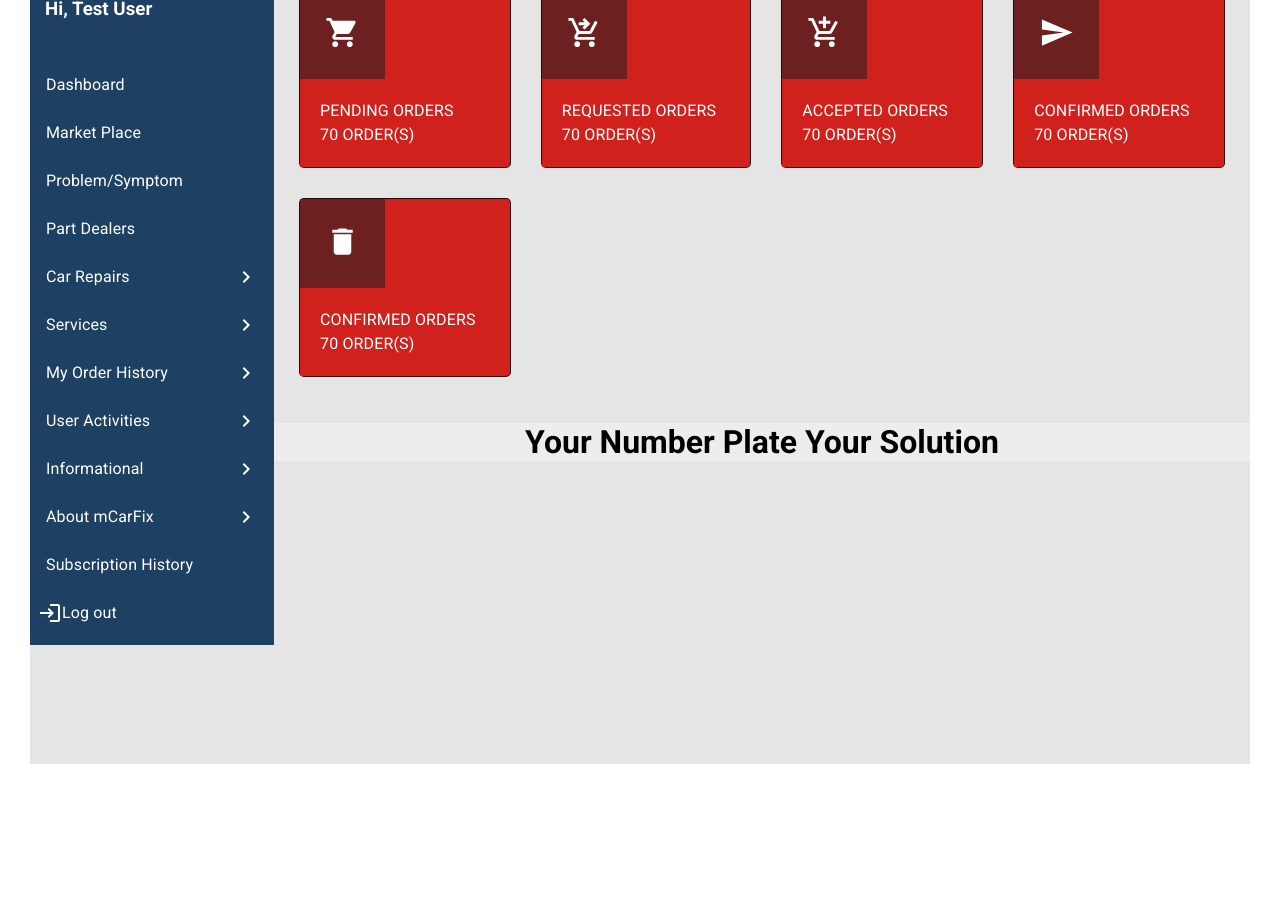
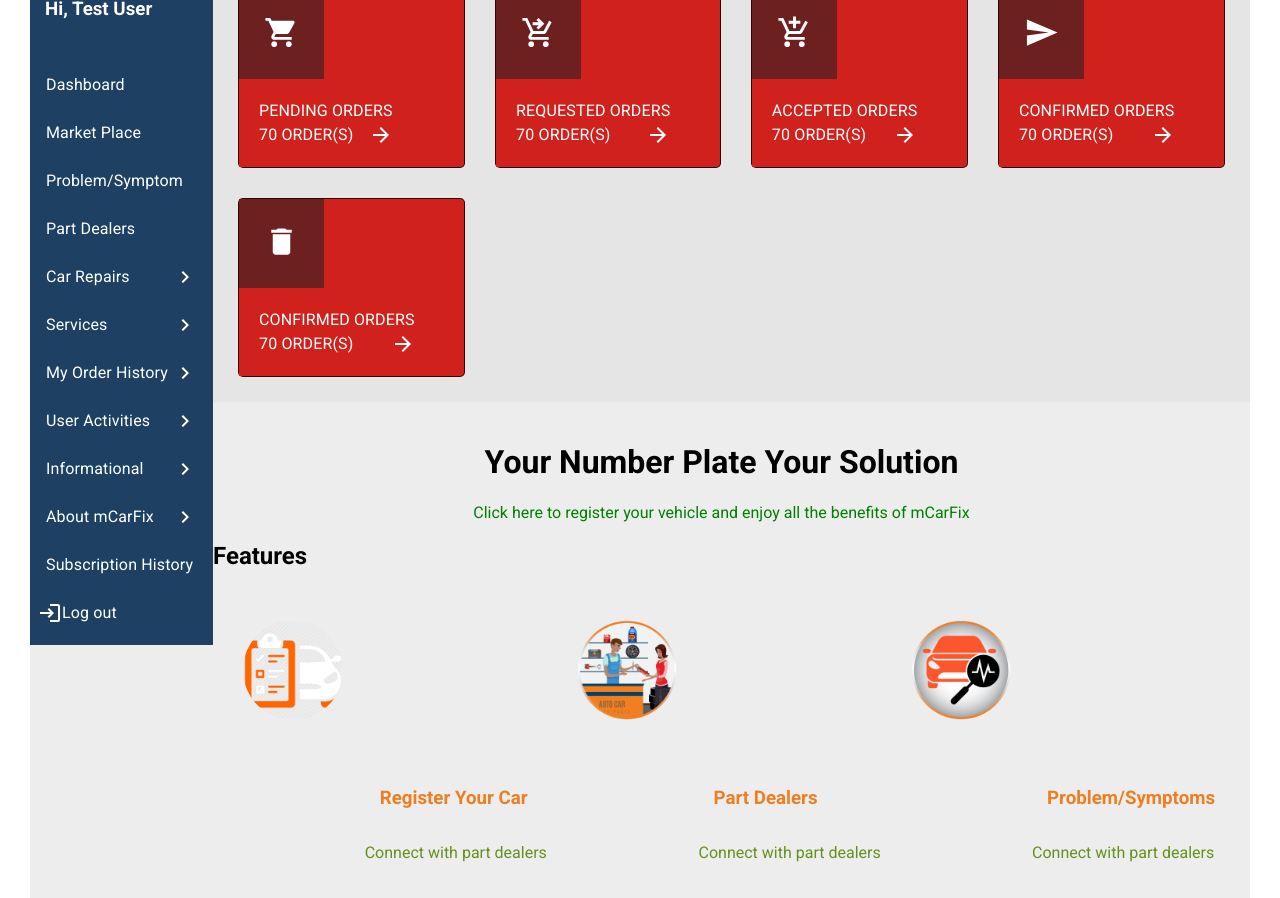
Before and after one commit to chibukasia/mcarfix-user-dashboard, a React (Create React App) app: page /dashboard in a window 1280 px wide. Shown: the part 100-998 px from the top of the page. Before the commit the page ends 864 px from the top, so only its background shows below. Built offline with nearby package versions, Linux system fonts and the light colour scheme.

Commit message:
customized the user dashboard

```diff
--- a/src/App.css
+++ b/src/App.css
@@ -73,7 +73,7 @@
   background-color: #e5e5e5;
   height: 100vh;
 }
-a {
+ a {
   color: white;
   text-decoration: none;
 }
@@ -114,3 +114,41 @@ li:hover{
   color: white;
   background-color: #d0211c;
  }
+ .features-container{
+  background-color: #ededed;
+  padding: 20px;
+ }
+ .items-div{
+  display: flex;
+ }
+ .item{
+  /* width: 30%; */
+  flex-direction: row;
+  flex-wrap: wrap;
+  display: inline;
+ }
+ .image-div{
+  float: left;
+  padding: 30px;
+ }
+ .image-div img{
+  width: 100px;
+  height: 100px;
+  border-radius: 50%;
+ }
+.details {
+  float: right;
+  text-decoration: none;
+}
+
+.details a p{
+  color: rgb(100, 145, 28);
+  text-decoration: none;
+}
+.details a h3{
+  color: #ed7f21;
+  text-decoration: none;
+}
+.details a:hover {
+  color: black;
+}
--- a/src/App.js
+++ b/src/App.js
@@ -15,6 +15,7 @@ import PartDealers from './components/PartDealers';
 import Problem from './components/Problem';
 import SubscriptionHistory from './components/SubscriptionHistory';
 import Dashboard from './components/Dashboard';
+import RegisterYourCar from './components/services/RegisterYourCar';
 
 
 function App() {
@@ -24,10 +25,11 @@ function App() {
         {/* <Route exact path='/' element={<App />}/> */}
         <Route exact path='/' element={<Home />}>
           <Route exact path='dashboard' element={<Dashboard/>} />
-          <Route exact path='market_place' element={<MarketPlace />}/>
+          <Route exact path='market-place' element={<MarketPlace />}/>
           <Route exact path='part-dealers' element={<PartDealers />}/>
           <Route exact path='problem' element={<Problem />}/>
           <Route exact path='subscription-history' element={<SubscriptionHistory />}/>
+          <Route exact path='register-car' element={<RegisterYourCar />}/>
         </Route>
       </Routes>
     </div>
--- /dev/null
+++ b/src/components/Feautures.js
@@ -0,0 +1,57 @@
+import React from 'react'
+import Box from "@mui/material/Box";
+import { Link } from 'react-router-dom';
+import service from '../icons/service.png'
+import garage from '../icons/garage.png'
+import symptom from '../icons/symptom.png'
+import carpart from '../icons/carpart.png'
+
+function Feautures() {
+  return (
+    <div className='features-container'>
+        <div style={{textAlign: 'center'}}>
+        <h1>Your Number Plate Your Solution</h1>
+            <Link to='/register-car' style={{color: "green"}}>Click here to register your vehicle and enjoy all the benefits of mCarFix</Link>
+        </div>
+        <h2>Features</h2>
+        <div className='items-div'>
+            <div className='item'>
+                <div className='image-div' >
+                    <img src={service} />
+                </div>
+                <div className='details'>
+                    <Link to={'/register-car'}>
+                        <h3>Register Your Car</h3>
+                        <p>Connect with part dealers</p>
+                    </Link>
+                </div>
+            </div>
+            <div className='item'>
+                <div className='image-div'>
+                    <img src={carpart}/>
+                </div>
+                <div className='details'>
+                    <Link to={'/part-dealers'}>
+                        <h3>Part Dealers</h3>
+                        <p>Connect with part dealers</p>
+                    </Link>
+                </div>
+            </div>
+            <div className='item'>
+                <div className='image-div' >
+                    <img src={symptom} />
+                </div>
+                <div className='details'>
+                    <Link to={'/part-dealers'}>
+                        <h3>Problem/Symptoms</h3>
+                        <p>Connect with part dealers</p>
+                    </Link>
+                </div>
+            </div>
+
+        </div>
+    </div>
+  )
+}
+
+export default Feautures
--- a/src/components/Home.js
+++ b/src/components/Home.js
@@ -13,7 +13,7 @@ function Home() {
 
   let width;
   if (show === true) {
-    width = 20;
+    width = 15;
   } else {
     width = 2;
   }
--- a/src/components/MenuList.js
+++ b/src/components/MenuList.js
@@ -58,7 +58,7 @@ function MenuList() {
                     <ListItemText primary="Dashboard" color='white'/>
                 </ListItemButton>
             </Link>
-            <Link to="/market_place">
+            <Link to="/market-place">
                 <ListItemButton sx={{':hover':{bgcolor: '#ed7f21'}}}>
                     <ListItemText primary="Market Place" color='white'/>
                 </ListItemButton>
--- a/src/components/OrderDivs.js
+++ b/src/components/OrderDivs.js
@@ -11,6 +11,7 @@ import SendIcon from '@mui/icons-material/Send';
 import DeleteIcon from '@mui/icons-material/Delete';
 import ArrowForwardIcon from '@mui/icons-material/ArrowForward';
 import { Typography } from "@mui/material";
+import Feautures from "./Feautures";
 
 const Item = styled(Paper)(({ theme }) => ({
   backgroundColor: theme.palette.mode === "dark" ? "#1A2027" : "#fff",
@@ -30,7 +31,7 @@ export default function ResponsiveGrid() {
           </div>
           <div className="text-div">
             <Typography>Pending Orders</Typography>
-            <Typography>70 Order(s)</Typography>
+            <Typography>70 Order(s)<span style={{float: 'right'}}><ArrowForwardIcon sx={{float: 'right'}}/></span></Typography>
             {/* <ArrowForwardIcon/> */}
           </div>
         </div>
@@ -40,7 +41,7 @@ export default function ResponsiveGrid() {
           </div>
           <div className="text-div">
             <Typography>Requested Orders</Typography>
-            <Typography>70 Order(s)</Typography>
+            <Typography>70 Order(s)<span style={{float: 'right'}}><ArrowForwardIcon sx={{float: 'right'}}/></span></Typography>
           </div>
         </div>
         <div className="order-div">
@@ -49,7 +50,7 @@ export default function ResponsiveGrid() {
           </div>
           <div className="text-div">
             <Typography>Accepted Orders</Typography>
-            <Typography>70 Order(s)</Typography>
+            <Typography>70 Order(s)<span style={{float: 'right'}}><ArrowForwardIcon sx={{float: 'right'}}/></span></Typography>
           </div>
         </div>
         <div className="order-div">
@@ -58,7 +59,7 @@ export default function ResponsiveGrid() {
           </div>
           <div className="text-div">
             <Typography>Confirmed Orders</Typography>
-            <Typography>70 Order(s)</Typography>
+            <Typography>70 Order(s)<span style={{float: 'right'}}><ArrowForwardIcon sx={{float: 'right'}}/></span></Typography>
           </div>
         </div>
         <div className="order-div">
@@ -67,13 +68,11 @@ export default function ResponsiveGrid() {
           </div>
           <div className="text-div">
             <Typography>Confirmed Orders</Typography>
-            <Typography>70 Order(s)</Typography>
+            <Typography>70 Order(s) <span style={{float: 'right'}}><ArrowForwardIcon sx={{float: 'right'}}/></span></Typography>
           </div>
         </div>
       </div>
-      <div style={{backgroundColor: '#ededed'}}>
-        <h1 style={{textAlign: 'center'}}>Your Number Plate Your Solution</h1>
-      </div>
+      <Feautures />
     </Box>
   );
 }
```
